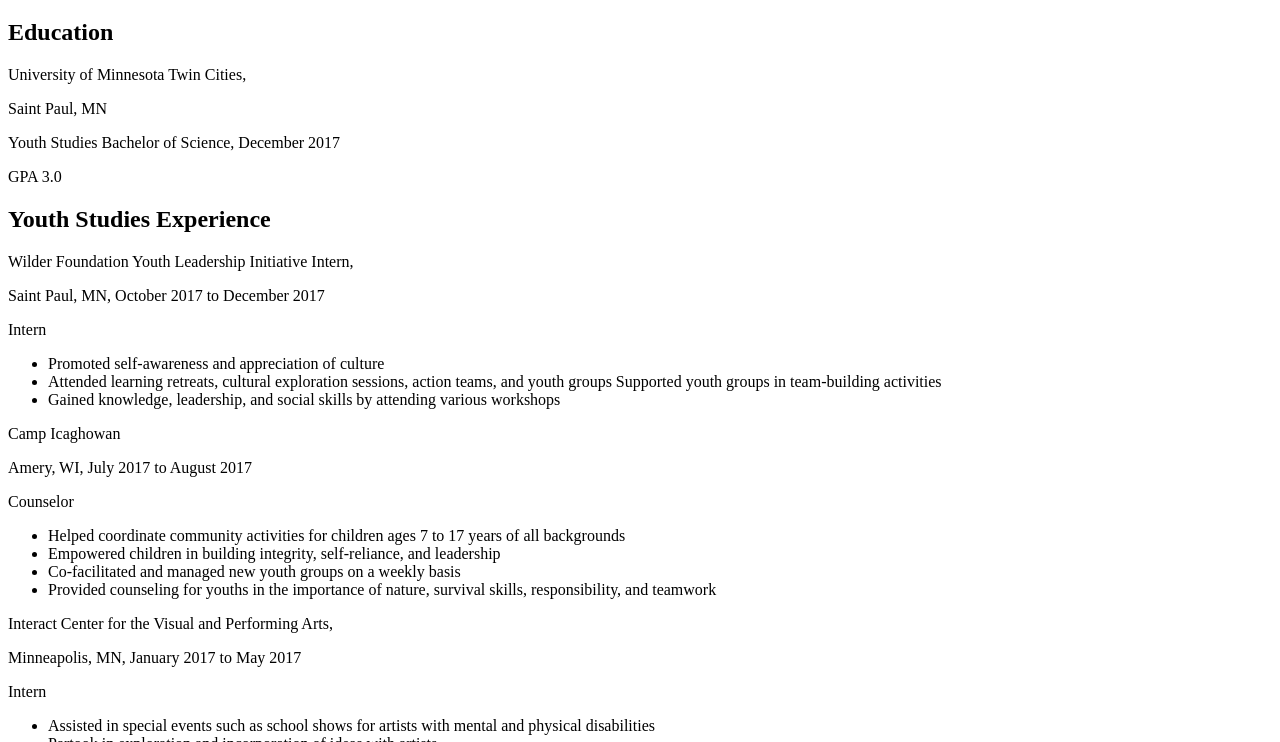
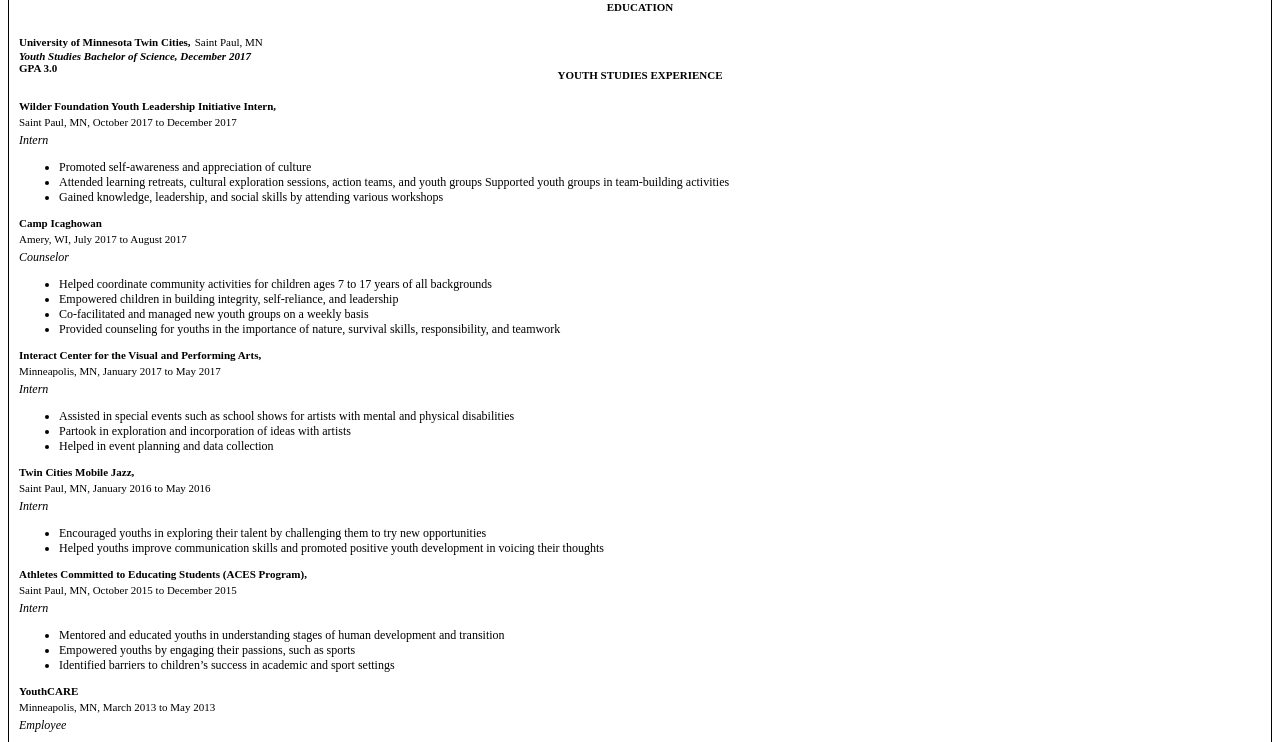
Before and after one commit to Smoua321/Smoua321.github.io, a plain HTML site: page index.html in a window 1280 px wide. Shown: the part 100-842 px from the top of the page. Drawn offline with Linux system fonts and the light colour scheme.

Commit message:
styles.css added back

```diff
--- a/index.html
+++ b/index.html
@@ -2,7 +2,7 @@
 <html>
 <head>
 <meta name="author" content="Sunny Moua">
-  <link href="" rel="stylesheet" type="text/css">
+  <link href="styles.css" rel="stylesheet" type="text/css">
   <title>Sunny Moua Resume</title>
 </head>
 <body>
```
